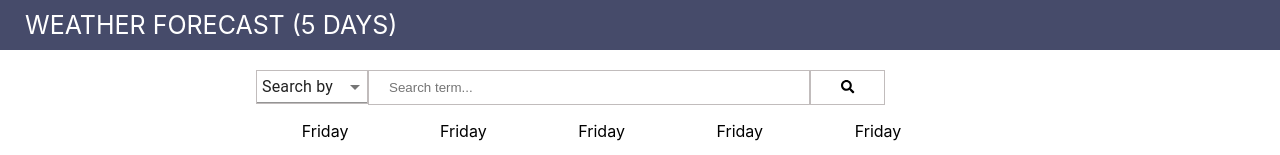
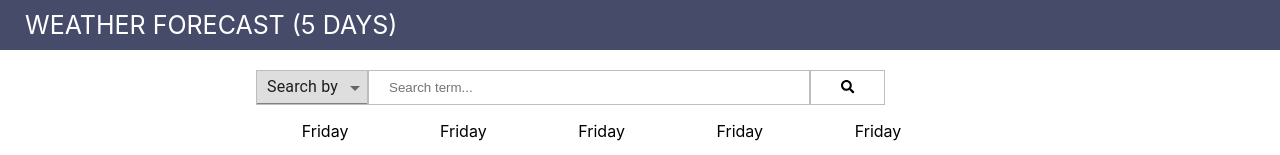
Before and after one commit to mab98/emumba-weather-app, a React (Create React App) app: page / in a window 1280 px wide. Shown: the top 155 px of the page. Built offline with nearby package versions, Linux system fonts and the light colour scheme; grey boxes are pictures that could not be loaded.

Commit message:
styled dropdown menu

```diff
--- a/src/components/search/search.css
+++ b/src/components/search/search.css
@@ -11,11 +11,6 @@
   border: 1px solid rgb(193, 188, 188);
 }
 
-/* .search-container {
-  padding: 0 20%;
-  text-align: center;
-} */
-
 input {
   border: 1px solid rgb(193, 188, 188);
   line-height: 2.5;
@@ -25,5 +20,6 @@ input {
 
 .search-by {
   border: 1px solid rgb(193, 188, 188);
-  padding: 0 5px;
+  padding: 0 0 1px 10px;
+  background: rgb(223, 222, 222);
 }
```
